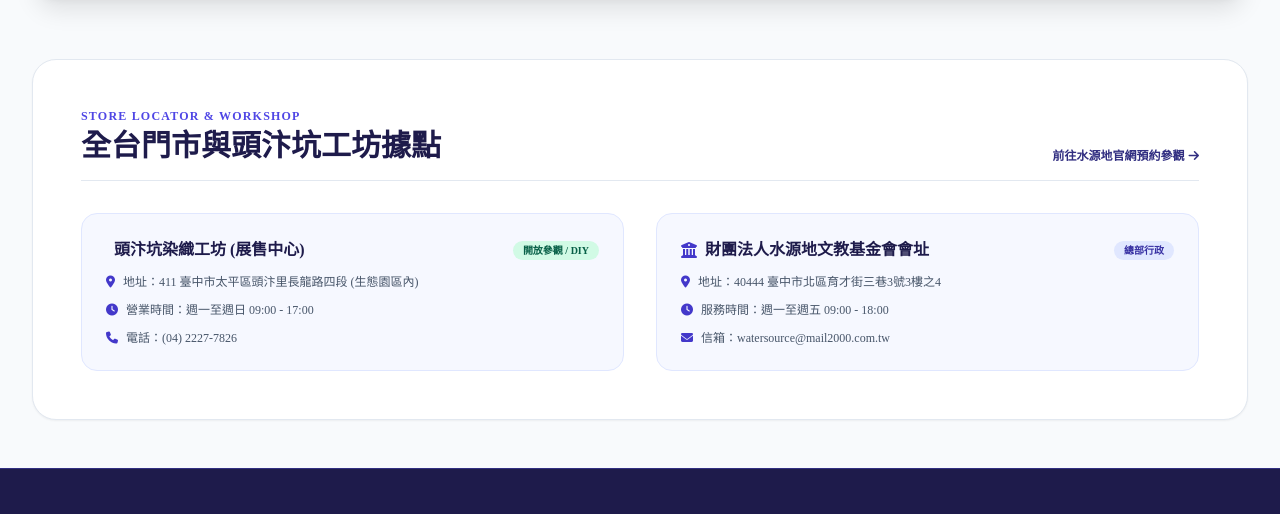
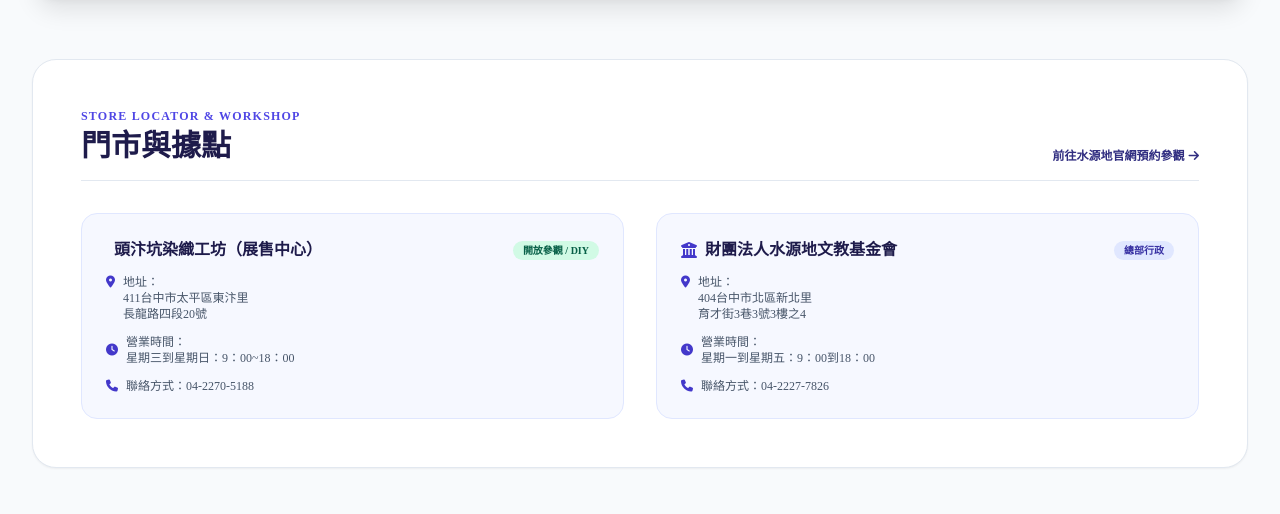
Before and after one commit to miyu9200/taiping-blue, a plain HTML site: page index.html in a window 1280 px wide. Shown: the part 4540-5054 px from the top of the page. Drawn offline with nearby package versions, Linux system fonts and the light colour scheme; no server answers; some icons are missing; a web font is replaced by a local one.

Commit message:
Update store locations and contact details

```diff
--- a/index.html
+++ b/index.html
@@ -515,7 +515,7 @@
             <div class="flex flex-col md:flex-row md:items-end justify-between mb-8 pb-4 border-b border-slate-200 gap-4">
                 <div>
                     <span class="text-xs font-bold text-indigo-600 tracking-widest uppercase block mb-1" data-i18n="stores_subtitle">Store Locator & Workshop</span>
-                    <h3 class="font-serif text-2xl sm:text-3xl font-bold text-indigo-950" data-i18n="stores_title">全台門市與頭汴坑工坊據點</h3>
+                    <h3 class="font-serif text-2xl sm:text-3xl font-bold text-indigo-950" data-i18n="stores_title">門市與據點</h3>
                 </div>
                 <a href="https://www.youngwater.org.tw/taiping-blue-%E5%A4%AA%E5%B9%B3%E8%97%8D" target="_blank" class="text-xs font-bold text-indigo-900 hover:underline flex items-center gap-1">
                     <span>前往水源地官網預約參觀</span>
@@ -528,21 +528,21 @@
                     <div class="flex items-center justify-between">
                         <h4 class="font-serif font-bold text-indigo-950 text-base flex items-center gap-2">
                             <i class="fa-solid fa-house-chimney-craft text-indigo-700"></i>
-                            <span data-i18n="store1_title">頭汴坑染織工坊 (展售中心)</span>
+                            <span data-i18n="store1_title">頭汴坑染織工坊（展售中心）</span>
                         </h4>
                         <span class="px-2.5 py-0.5 bg-emerald-100 text-emerald-800 rounded-full text-[10px] font-bold">開放參觀 / DIY</span>
                     </div>
                     <p class="text-xs text-slate-600 flex items-start gap-2">
                         <i class="fa-solid fa-location-dot text-indigo-700 mt-0.5"></i>
-                        <span data-i18n="store1_addr">地址：411 臺中市太平區頭汴里長龍路四段 (生態園區內)</span>
+                        <span data-i18n="store1_addr">地址：<br>411台中市太平區東汴里<br>長龍路四段20號</span>
                     </p>
                     <p class="text-xs text-slate-600 flex items-center gap-2">
                         <i class="fa-solid fa-clock text-indigo-700"></i>
-                        <span data-i18n="store1_time">營業時間：週一至週日 09:00 - 17:00</span>
+                        <span data-i18n="store1_time">營業時間：<br>星期三到星期日：9：00~18：00</span>
                     </p>
                     <p class="text-xs text-slate-600 flex items-center gap-2">
                         <i class="fa-solid fa-phone text-indigo-700"></i>
-                        <span>電話：(04) 2227-7826</span>
+                        <span data-i18n="store1_phone">聯絡方式：04-2270-5188</span>
                     </p>
                 </div>
 
@@ -550,21 +550,21 @@
                     <div class="flex items-center justify-between">
                         <h4 class="font-serif font-bold text-indigo-950 text-base flex items-center gap-2">
                             <i class="fa-solid fa-building-columns text-indigo-700"></i>
-                            <span data-i18n="store2_title">財團法人水源地文教基金會會址</span>
+                            <span data-i18n="store2_title">財團法人水源地文教基金會</span>
                         </h4>
                         <span class="px-2.5 py-0.5 bg-indigo-100 text-indigo-800 rounded-full text-[10px] font-bold">總部行政</span>
                     </div>
                     <p class="text-xs text-slate-600 flex items-start gap-2">
                         <i class="fa-solid fa-location-dot text-indigo-700 mt-0.5"></i>
-                        <span data-i18n="store2_addr">地址：40444 臺中市北區育才街三巷3號3樓之4</span>
+                        <span data-i18n="store2_addr">地址：<br>404台中市北區新北里<br>育才街3巷3號3樓之4</span>
                     </p>
                     <p class="text-xs text-slate-600 flex items-center gap-2">
                         <i class="fa-solid fa-clock text-indigo-700"></i>
-                        <span data-i18n="store2_time">服務時間：週一至週五 09:00 - 18:00</span>
+                        <span data-i18n="store2_time">營業時間：<br>星期一到星期五：9：00到18：00</span>
                     </p>
                     <p class="text-xs text-slate-600 flex items-center gap-2">
-                        <i class="fa-solid fa-envelope text-indigo-700"></i>
-                        <span>信箱：watersource@mail2000.com.tw</span>
+                        <i class="fa-solid fa-phone text-indigo-700"></i>
+                        <span data-i18n="store2_phone">聯絡方式：04-2227-7826</span>
                     </p>
                 </div>
             </div>
@@ -945,9 +945,9 @@
                 step2_num: "貳", step2_title: "四大傳統防染技法", step2_desc: "活用線繩綁紮(絞染)、針線手縫(縫染)、糊劑塗刷(型染)或造型木具(板夾染)，設計藍白分明花紋。",
                 step3_num: "參", step3_title: "低溫反覆揉捏浸染", step3_desc: "將布料放入常溫藍缸中手工揉捏，使色素緊密滲入纖維，浸染多達12次以上。",
                 step4_num: "肆", step4_title: "陽光氧化自然滲染", step4_desc: "原本黃綠色的染布接觸空氣與陽光後轉為湛藍，呈現絕美對比與自然滲染的手染風格。",
-                stores_subtitle: "Store Locator & Workshop", stores_title: "全台門市與頭汴坑工坊據點",
-                store1_title: "頭汴坑染織工坊 (展售中心)", store1_addr: "地址：411 臺中市太平區頭汴里長龍路四段 (生態園區內)", store1_time: "營業時間：週一至週日 09:00 - 17:00",
-                store2_title: "財團法人水源地文教基金會會址", store2_addr: "地址：40444 臺中市北區育才街三巷3號3樓之4", store2_time: "服務時間：週一至週五 09:00 - 18:00",
+                stores_subtitle: "Store Locator & Workshop", stores_title: "門市與據點",
+                store1_title: "頭汴坑染織工坊（展售中心）", store1_addr: "地址：<br>411台中市太平區東汴里<br>長龍路四段20號", store1_time: "營業時間：<br>星期三到星期日：9：00~18：00", store1_phone: "聯絡方式：04-2270-5188",
+                store2_title: "財團法人水源地文教基金會", store2_addr: "地址：<br>404台中市北區新北里<br>育才街3巷3號3樓之4", store2_time: "營業時間：<br>星期一到星期五：9：00到18：00", store2_phone: "聯絡方式：04-2227-7826",
                 tab_concept: "💡 商品理念", tab_process: "🧵 如何生成", tab_timing: "✨ 使用時機", tab_detail: "📦 產品介紹",
                 btn_play: "播放完整故事導覽", btn_pause: "暫停播放導覽", btn_buy: "前往 Pinkoi 購買", btn_edit: "編輯作品",
                 edit_modal_title: "編輯藍染作品資料", edit_lbl_name: "作品名稱", edit_lbl_cat: "作品分類",
@@ -1011,9 +1011,9 @@
                 step2_num: "II", step2_title: "4 Resist Dyeing Techniques", step2_desc: "Mastering tie-binding, hand stitching, paste stencil, or wooden clamp resist to craft crisp blue-white motifs.",
                 step3_num: "III", step3_title: "Repeated Low-Temp Dyeing", step3_desc: "Immersing fabrics into room-temperature indigo vats, hand-kneading over 12 times to bind pigment deeply.",
                 step4_num: "IV", step4_title: "Solar Oxidation & Bleed", step4_desc: "Yellow-green dyed cloth reacts with sunlight to turn vibrant indigo, delivering a signature hand-dyed aesthetic.",
-                stores_subtitle: "Store Locator & Workshop", stores_title: "Stores & Toubiankeng Workshop Locations",
-                store1_title: "Toubiankeng Workshop & Gallery", store1_addr: "Address: Sec. 4, Changlong Rd., Taiping Dist., Taichung City", store1_time: "Hours: Mon - Sun 09:00 - 17:00",
-                store2_title: "Young Water Foundation HQ", store2_addr: "Address: 3F-4, No. 3, Ln. 3, Yucai St., North Dist., Taichung City", store2_time: "Hours: Mon - Fri 09:00 - 18:00",
+                stores_subtitle: "Store Locator & Workshop", stores_title: "Stores & Locations",
+                store1_title: "Toubiankeng Dyeing & Weaving Workshop (Sales Center)", store1_addr: "Address:<br>411 Dongbian Village, Taiping District, Taichung<br>No. 20, Sec. 4, Changlong Road", store1_time: "Hours:<br>Wednesday - Sunday: 09:00 - 18:00", store1_phone: "Contact: 04-2270-5188",
+                store2_title: "Young Water Foundation", store2_addr: "Address:<br>404 Xinbei Village, North District, Taichung<br>No. 3, Lane 3, Yucai Street, 3F-4", store2_time: "Hours:<br>Monday - Friday: 09:00 - 18:00", store2_phone: "Contact: 04-2227-7826",
                 tab_concept: "💡 Concept", tab_process: "🧵 Craft Process", tab_timing: "✨ Occasion", tab_detail: "📦 Details",
                 btn_play: "Play Story Guide", btn_pause: "Pause Guide", btn_buy: "Buy on Pinkoi", btn_edit: "Edit Craft",
                 edit_modal_title: "Edit Craft Details", edit_lbl_name: "Craft Name", edit_lbl_cat: "Category",
@@ -1077,9 +1077,9 @@
                 step2_num: "二", step2_title: "4つの伝統防染技法", step2_desc: "絞り染め、縫い染め、型染め、板締め染めを駆使し、鮮やかな藍と白の模様を生み出します。",
                 step3_num: "三", step3_title: "低温での繰り返し揉み染め", step3_desc: "常温の藍建て液に生地を浸し、手で12回以上揉み込み染料を繊維の奥まで浸透させます。",
                 step4_num: "四", step4_title: "日光酸化による自然発色", step4_desc: "空気に触れ日光を浴びることで黄緑色から深い湛藍色へと変化し、美しく発色します。",
-                stores_subtitle: "Store Locator & Workshop", stores_title: "店舗・頭汴坑工房のご案内",
-                store1_title: "頭汴坑染色工房 (展示・販売センター)", store1_addr: "住所：411 臺中市太平區頭汴里長龍路四段 (生態園區內)", store1_time: "営業時間：月〜日 09:00 - 17:00",
-                store2_title: "財團法人水源地文教基金會 本部", store2_addr: "住所：40444 臺中市北區育才街三巷3號3樓之4", store2_time: "受付時間：月〜金 09:00 - 18:00",
+                stores_subtitle: "Store Locator & Workshop", stores_title: "店舗・所在地のご案内",
+                store1_title: "頭汴坑染織工房（展示・販売センター）", store1_addr: "住所：<br>411 台中市太平区東汴里<br>長龍路四段20号", store1_time: "営業時間：<br>水曜日〜日曜日 9:00〜18:00", store1_phone: "連絡先：04-2270-5188",
+                store2_title: "財団法人水源地文教基金会", store2_addr: "住所：<br>404 台中市北区新北里<br>育才街3巷3号3階之4", store2_time: "営業時間：<br>月曜日〜金曜日 9:00〜18:00", store2_phone: "連絡先：04-2227-7826",
                 tab_concept: "💡 コンセプト", tab_process: "🧵 制作工程", tab_timing: "✨ おすすめシーン", tab_detail: "📦 商品詳細",
                 btn_play: "フルガイドを再生", btn_pause: "一時停止", btn_buy: "Pinkoiで購入", btn_edit: "作品を編集",
                 edit_modal_title: "作品情報の編集", edit_lbl_name: "作品名", edit_lbl_cat: "カテゴリー",
@@ -1142,9 +1142,9 @@
                 step2_num: "II", step2_title: "4 Techniques de Réserve", step2_desc: "Nouage, couture à la main, pochoir à la pâte ou serrage sur bois pour créer de splendides motifs indigo et blanc.",
                 step3_num: "III", step3_title: "Teinture Répétée à Froid", step3_desc: "Immersions et malaxages manuels répétées plus de 12 fois pour imprégner la fibre en profondeur.",
                 step4_num: "IV", step4_title: "Oxydation au Soleil", step4_desc: "Au contact de l'air et du soleil, le tissu passe du jaune-vert à un bleu indigo profond et éclatant.",
-                stores_subtitle: "Store Locator & Workshop", stores_title: "Nos Boutiques & Ateliers",
-                store1_title: "Atelier de Teinture de Toubiankeng", store1_addr: "Adresse : Sec. 4, Changlong Rd., Taiping Dist., Taichung City", store1_time: "Horaires : Lun - Dim 09:00 - 17:00",
-                store2_title: "Siège de la Fondation Young Water", store2_addr: "Adresse : 3F-4, No. 3, Ln. 3, Yucai St., North Dist., Taichung City", store2_time: "Horaires : Lun - Ven 09:00 - 18:00",
+                stores_subtitle: "Store Locator & Workshop", stores_title: "Nos Boutiques & Adresses",
+                store1_title: "Atelier de teinture et tissage de Toubiankeng (boutique)", store1_addr: "Adresse :<br>411, village de Dongbian, district de Taiping, Taichung<br>N° 20, section 4, route Changlong", store1_time: "Horaires :<br>mercredi–dimanche, 09:00–18:00", store1_phone: "Contact : 04-2270-5188",
+                store2_title: "Fondation Young Water", store2_addr: "Adresse :<br>404, village de Xinbei, district Nord, Taichung<br>N° 3, allée 3, rue Yucai, 3e étage-4", store2_time: "Horaires :<br>lundi–vendredi, 09:00–18:00", store2_phone: "Contact : 04-2227-7826",
                 tab_concept: "💡 Concept", tab_process: "🧵 Confection", tab_timing: "✨ Utilisation", tab_detail: "📦 Détails",
                 btn_play: "Écouter l'histoire", btn_pause: "Pause", btn_buy: "Acheter sur Pinkoi", btn_edit: "Modifier l'œuvre",
                 edit_modal_title: "Éditer l'œuvre", edit_lbl_name: "Nom de l'œuvre", edit_lbl_cat: "Catégorie",
@@ -1207,9 +1207,9 @@
                 step2_num: "二", step2_title: "4대 전통 방염 기법", step2_desc: "홀치기, 바느질, 풀 찍기, 나무틀 clamping 기법을 활용하여 선명한 문양을 만듭니다.",
                 step3_num: "三", step3_title: "저온 반복 침염", step3_desc: "상온의 쪽물에 원단을 넣고 손으로 12회 이상 주물러 색소가 섬유 깊숙이 배어들게 합니다.",
                 step4_num: "四", step4_title: "햇빛 산화 및 발색", step4_desc: "공기와 햇빛을 만나면 황록색 원단이 깊고 아름다운 푸른빛(쪽빛)으로 변합니다.",
-                stores_subtitle: "Store Locator & Workshop", stores_title: "매장 및 공방 위치 안내",
-                store1_title: "토변갱 염색 공방 (전시 및 판매 센터)", store1_addr: "주소: 411 臺中市太平區頭汴里長龍路四段 (생태공원 내)", store1_time: "운영 시간: 월~일 09:00 - 17:00",
-                store2_title: "재단법인 수원지 문화교육재단 본부", store2_addr: "주소: 40444 臺中市北區育才街三巷3號3樓之4", store2_time: "운영 시간: 월~금 09:00 - 18:00",
+                stores_subtitle: "Store Locator & Workshop", stores_title: "매장 및 위치 안내",
+                store1_title: "토변갱 염직 공방 (전시·판매 센터)", store1_addr: "주소:<br>411 타이중시 타이핑구 둥볜리<br>창룽로 4단 20호", store1_time: "운영 시간:<br>수요일~일요일 09:00~18:00", store1_phone: "연락처: 04-2270-5188",
+                store2_title: "재단법인 수원지 문화교육재단", store2_addr: "주소:<br>404 타이중시 베이구 신베이리<br>위차이제 3항 3호 3층之4", store2_time: "운영 시간:<br>월요일~금요일 09:00~18:00", store2_phone: "연락처: 04-2227-7826",
                 tab_concept: "💡 상품 컨셉", tab_process: "🧵 제작 과정", tab_timing: "✨ 추천 상황", tab_detail: "📦 상세 정보",
                 btn_play: "전체 음성 듣기", btn_pause: "일시 정지", btn_buy: "Pinkoi에서 구매", btn_edit: "작품 편집",
                 edit_modal_title: "작품 정보 편집", edit_lbl_name: "작품명", edit_lbl_cat: "카테고리",
@@ -1272,9 +1272,9 @@
                 step2_num: "II", step2_title: "4 Tecniche di Riserva", step2_desc: "Legatura, cucitura a mano, stencil o morsetti in legno per creare motivi azzurro e bianco.",
                 step3_num: "III", step3_title: "Teintura Ripetuta a Freddo", step3_desc: "Immersione e manipolazione manuale per oltre 12 volte per penetrare nelle fibre.",
                 step4_num: "IV", step4_title: "Ossidazione al Sole", step4_desc: "A contatto con l'aria e il sole, il tessuto si trasforma in un blu intenso e vibrante.",
-                stores_subtitle: "Store Locator & Workshop", stores_title: "Negozi e Laboratorio Toubiankeng",
-                store1_title: "Laboratorio di Tintura Toubiankeng", store1_addr: "Indirizzo: Sec. 4, Changlong Rd., Taiping Dist., Taichung City", store1_time: "Orari: Lun - Dom 09:00 - 17:00",
-                store2_title: "Sede Fondazione Young Water", store2_addr: "Indirizzo: 3F-4, No. 3, Ln. 3, Yucai St., North Dist., Taichung City", store2_time: "Orari: Lun - Ven 09:00 - 18:00",
+                stores_subtitle: "Store Locator & Workshop", stores_title: "Negozi e indirizzi",
+                store1_title: "Laboratorio di tintura e tessitura Toubiankeng (punto vendita)", store1_addr: "Indirizzo:<br>411, villaggio Dongbian, distretto di Taiping, Taichung<br>N. 20, sezione 4, Changlong Road", store1_time: "Orari:<br>mercoledì–domenica, 09:00–18:00", store1_phone: "Contatti: 04-2270-5188",
+                store2_title: "Fondazione Young Water", store2_addr: "Indirizzo:<br>404, villaggio Xinbei, distretto Nord, Taichung<br>N. 3, vicolo 3, Yucai Street, 3° piano-4", store2_time: "Orari:<br>lunedì–venerdì, 09:00–18:00", store2_phone: "Contatti: 04-2227-7826",
                 tab_concept: "💡 Concetto", tab_process: "🧵 Lavorazione", tab_timing: "✨ Occasione", tab_detail: "📦 Dettagli",
                 btn_play: "Ascolta storia", btn_pause: "Pausa", btn_buy: "Acquista su Pinkoi", btn_edit: "Modifica opera",
                 edit_modal_title: "Modifica Dettagli Opera", edit_lbl_name: "Nome dell'Opera", edit_lbl_cat: "Categoria",
```
